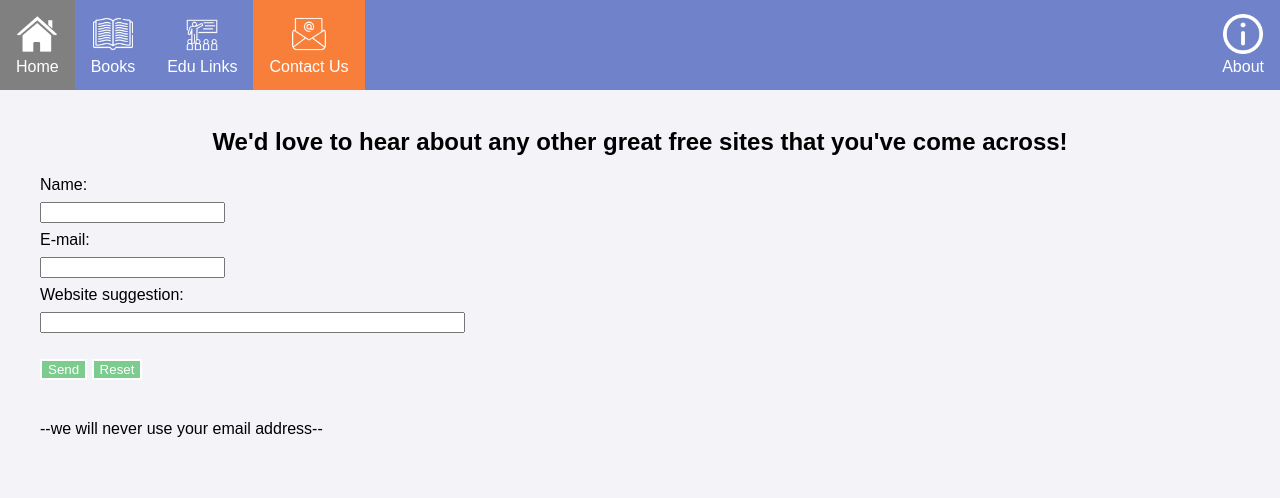
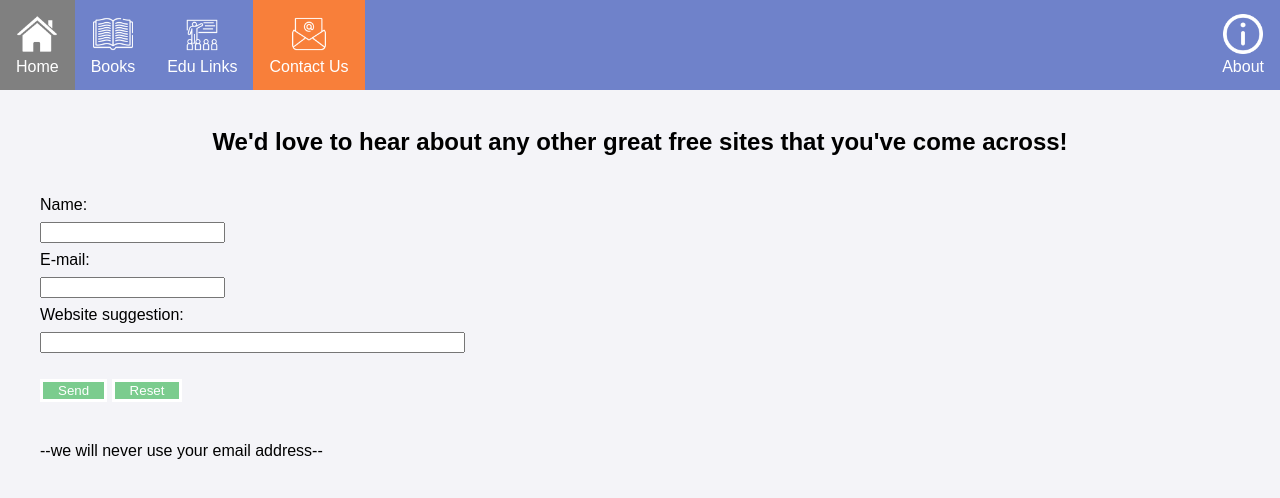
Before and after one commit to jamiemott/osu-hackathon, a Flask app: page /contactus/ in a window 1280 px wide. Shown: the top 498 px of the page. Run offline with Flask 2, Linux system fonts and the light colour scheme; some libraries are stand-ins or nearby versions.

Commit message:
Adjusting suggest page button styling

```diff
--- a/app/static/css/style.css
+++ b/app/static/css/style.css
@@ -99,12 +99,15 @@ li a:hover {
 .button{
   background-color: #7bcc8e;
   color: white;
-  border: 2px solid  white;
+  border: solid white;
+  padding-left: 15px;
+  padding-right: 15px;
 }
 
 form{
   margin-left: 40px;
   margin-bottom: 40px;
+  margin-top: 40px;
 }
 
 input[type=text]{
```
